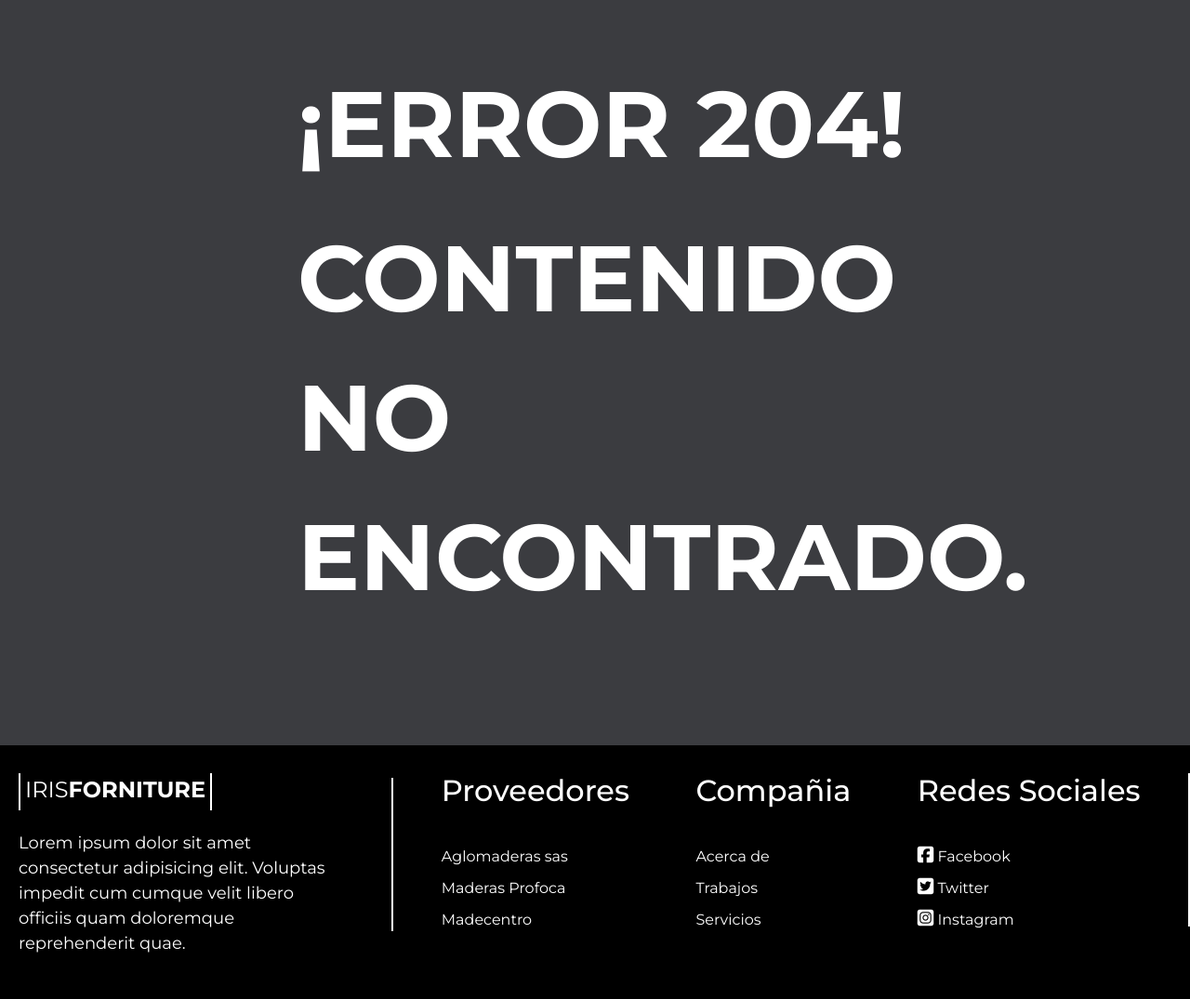
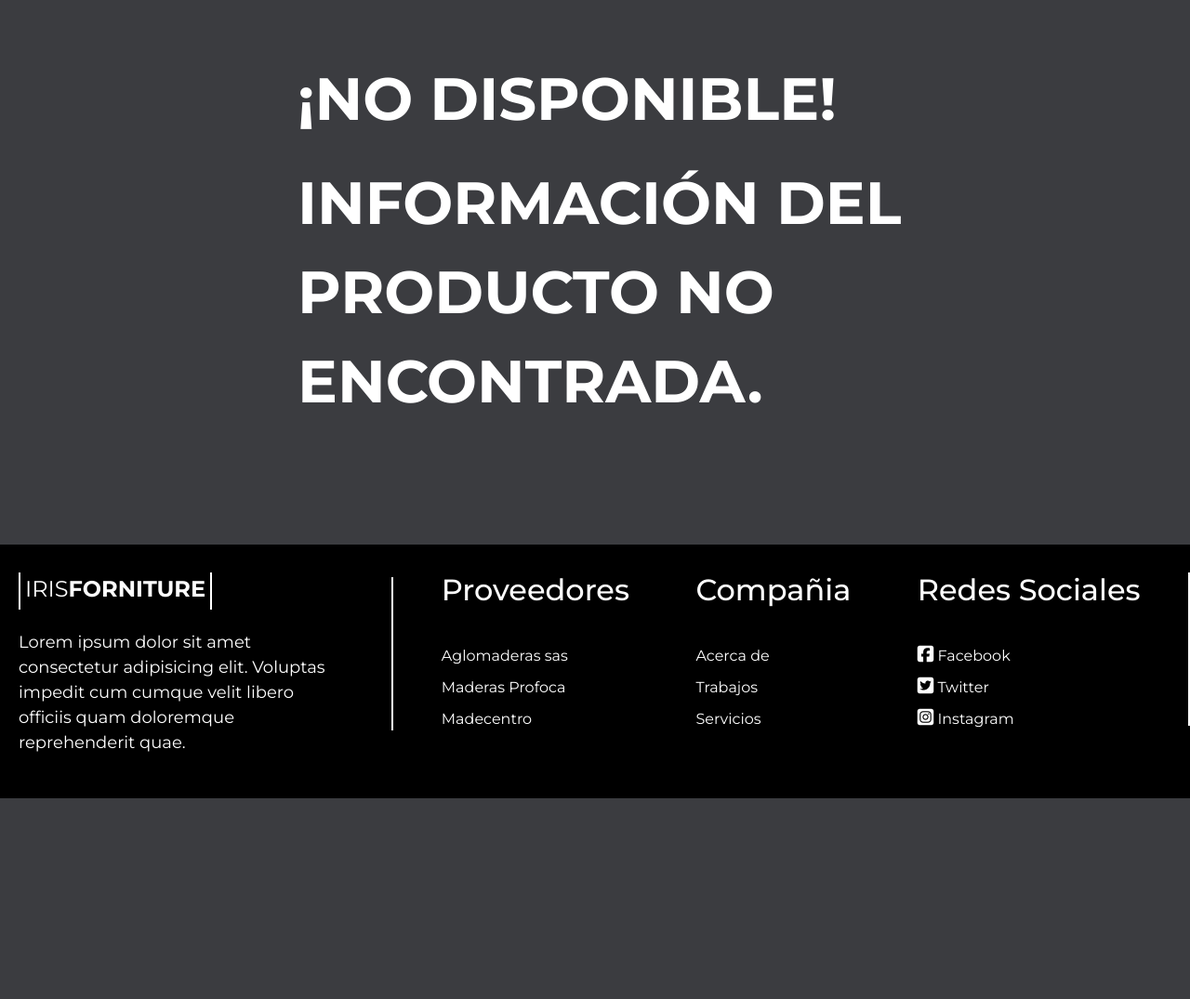
Before and after one commit to Mayuresh00/Smith-Ymir-IRIS_FORNI_FORNITURE_SHOP, a PHP site: page /Error.php in a window 1280 px wide. Shown: the part 70-1145 px from the top of the page at 93% size. After the commit the page ends 929 px from the top, so only its background shows below. Run offline with PHP 8.4, Linux system fonts and the light colour scheme; some libraries are stand-ins or nearby versions.

Commit message:
cambio de texto de anuncio.

```diff
--- a/Error.php
+++ b/Error.php
@@ -161,7 +161,7 @@ if (!isset($_SESSION['nombre_global'])) {
     .no_contenido{
         color: #fff;
         margin: 10% 10% 10% 25%;
-        font-size: 100px;
+        font-size: 4em;
         font-weight: bolder;
     }
 
@@ -478,8 +478,8 @@ if (!isset($_SESSION['nombre_global'])) {
 
 
 <div class="no_contenido">
-    <p>¡ERROR 204!</p>
-    <P>CONTENIDO NO ENCONTRADO.</P>
+    <p>¡NO DISPONIBLE!</p>
+    <P>INFORMACIÓN DEL PRODUCTO NO ENCONTRADA.</P>
 </div>
 
 
```
